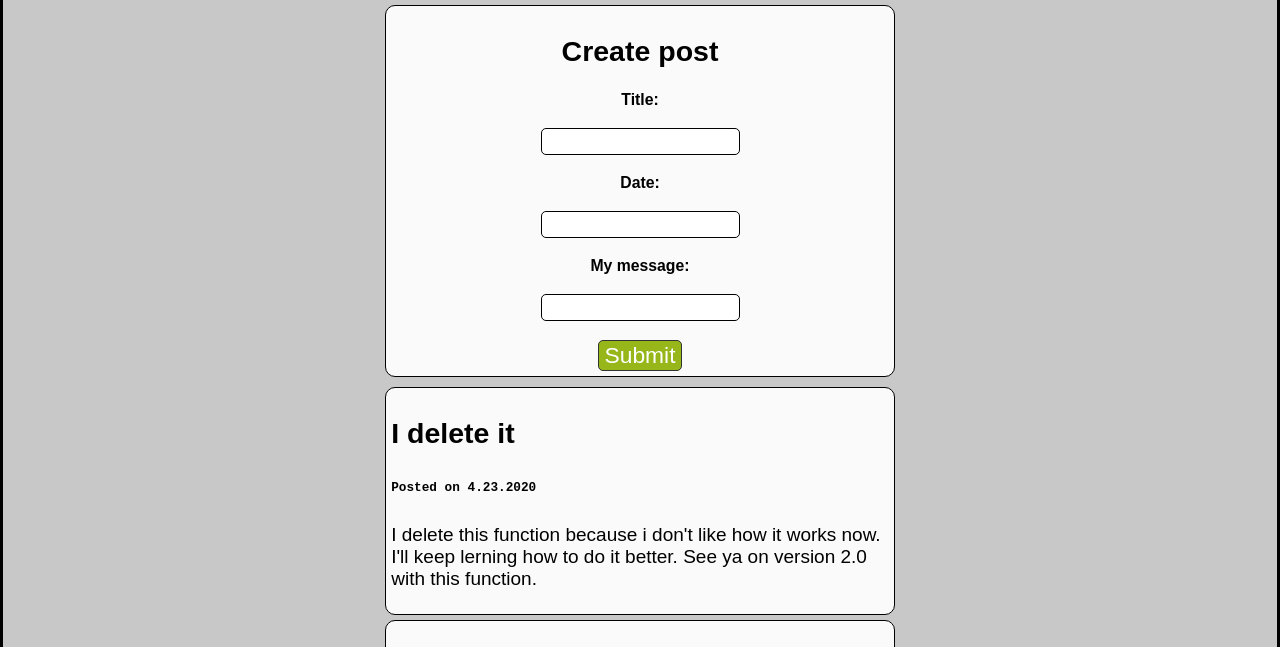
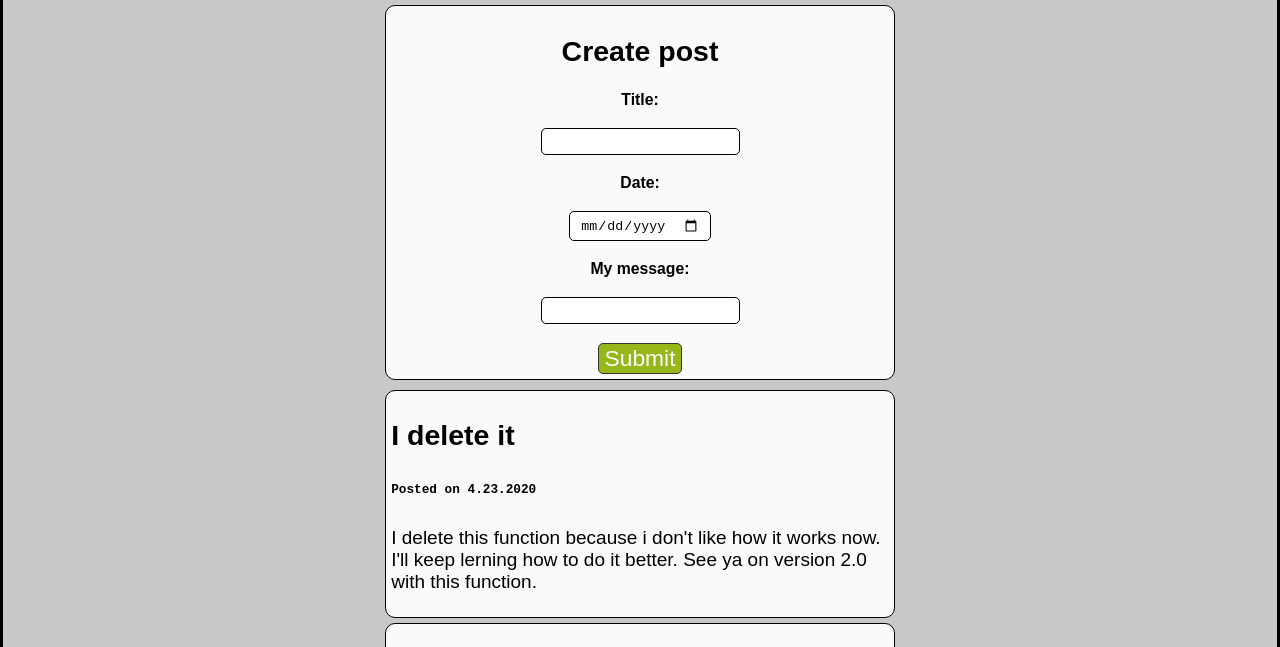
Before and after one commit to nsavchenko/nsavchenko.github.io, a plain HTML site: page index.html in a window 1280 px wide. Shown: the part 143-790 px from the top of the page. Drawn offline with Linux system fonts and the light colour scheme.

Commit message:
Update index.html

```diff
--- a/index.html
+++ b/index.html
@@ -115,7 +115,7 @@ button {
 			<h5>Title:</h5>
 			<p><input type="text" id="title"></p>
 			<h5>Date:</h5>
-			<p><input type="text" id="date"></p>
+			<p><input type="date" id="date"></p>
 			<h5>My message:</h5>
 			<p><input type="text" id="message"></p>
 			<button id="submit-button">Submit</button>
```
